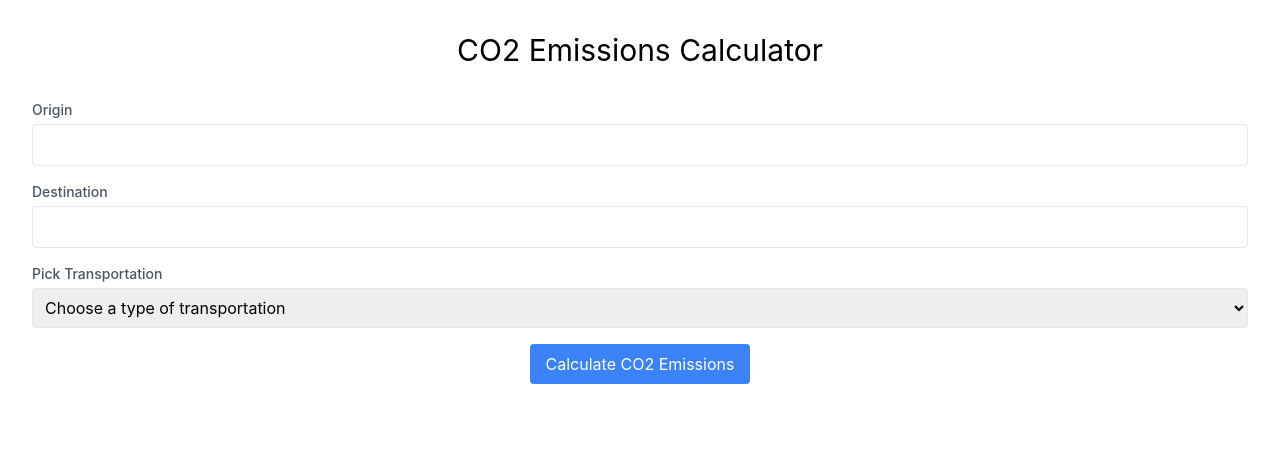
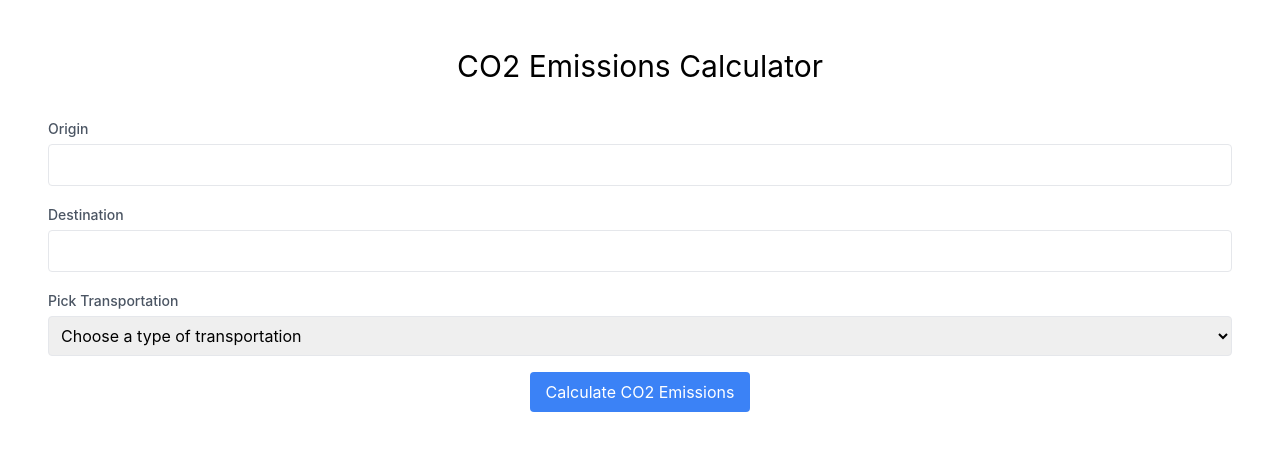
Before and after one commit to hugorodriv/denali, a React (Create React App) app: page / in a window 1280 px wide. Shown: the top 450 px of the page. Built offline with nearby package versions, Linux system fonts and the light colour scheme.

Commit message:
tweak margins

```diff
--- a/src/App.js
+++ b/src/App.js
@@ -40,21 +40,21 @@ function SearchFilters(props) {
   return (
     <>
 
-      <div class="container mx-auto p-8">
+      <div class="container mx-auto p-12">
         <h1 class="text-3xl text-center mb-8">CO2 Emissions Calculator</h1>
 
         <div class="mb-4">
-          <label class="block text-sm font-medium text-gray-600">Origin</label>
+          <label class="text-sm font-medium text-gray-600">Origin</label>
           <input onChange={props.changeOriginFromParent} class="mt-1 p-2 border rounded w-full" />
         </div>
 
         <div class="mb-4">
-          <label class="block text-sm font-medium text-gray-600">Destination</label>
+          <label class="text-sm font-medium text-gray-600">Destination</label>
           <input onChange={props.changeDestinationFromParent} class="mt-1 p-2 border rounded w-full" />
         </div>
 
         <div class="mb-4">
-          <label class="block text-sm font-medium text-gray-600">Pick Transportation</label>
+          <label class="text-sm font-medium text-gray-600">Pick Transportation</label>
           <select onChange={props.changeTotFromParent} class="mt-1 p-2 border rounded w-full">
             <option value="" selected disabled>Choose a type of transportation</option>
             <option value="Car">Car</option>
@@ -77,10 +77,10 @@ function SearchFilters(props) {
 function Results(props) {
   if (props.totFromParent !== "" && props.originFromParent !== "" && props.destinationFromParent !== "") {
     return (
-      <div class="text-2xl text-center mb-8">
-        Traveling from {props.originFromParent}
-        to {props.destinationFromParent}
-        by {props.totFromParent}, CO2 amount: *TBD*
+      <div class="text-2xl text-center">
+        <p>
+        Traveling from {props.originFromParent} to {props.destinationFromParent} by {props.totFromParent}, CO2 amount: *TBD*
+        </p>
       </div>
     );
   } else {
```
